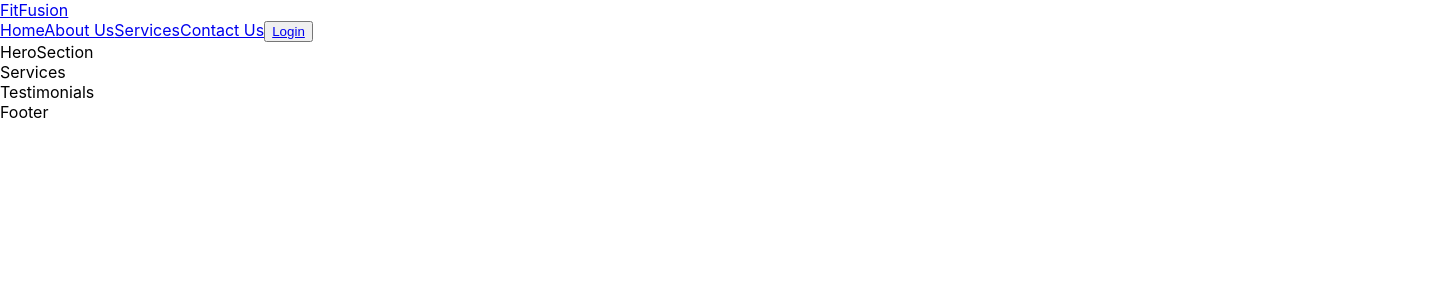
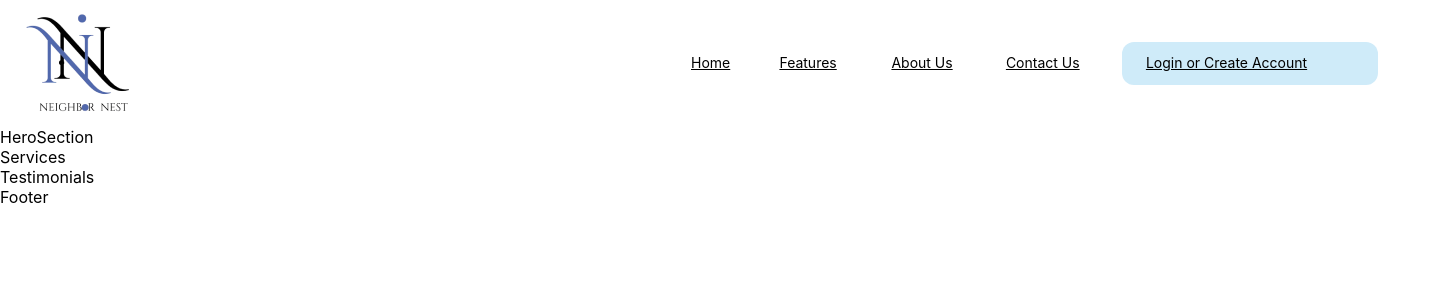
Before and after one commit to jammie-commits/neighbor-nest-front-end, a React (Create React App) app in the folder neighbornest/: page / in a window 1280 px wide. Shown: the top 300 px of the page, 1440 px wide, since content can reach past the window. Built offline with nearby package versions, Linux system fonts and the light colour scheme.

Commit message:
header complete

```diff
--- a/neighbornest/src/App.css
+++ b/neighbornest/src/App.css
@@ -1,10 +1,16 @@
+:root {
+  --default-font-family: -apple-system, BlinkMacSystemFont, "Segoe UI", Roboto,
+    Ubuntu, "Helvetica Neue", Helvetica, Arial, "PingFang SC",
+    "Hiragino Sans GB", "Microsoft Yahei UI", "Microsoft Yahei",
+    "Source Han Sans CN", sans-serif;
+}
 
-.main-container {
+.header-container {
   overflow: hidden;
 }
 
-.main-container,
-.main-container * {
+.header-container,
+.header-container * {
   box-sizing: border-box;
 }
 
@@ -15,13 +21,13 @@ button {
   outline: 0;
 }
 
-.main-container {
+.header-container {
   position: relative;
   width: 1440px;
   height: 127px;
   margin: 0 auto;
 }
-.white-black-modern {
+.logo {
   position: absolute;
   width: 162px;
   height: 127px;
@@ -32,7 +38,7 @@ button {
   background-size: cover;
   z-index: 8;
 }
-.frame-1 {
+.navbar {
   display: flex;
   align-items: center;
   justify-content: flex-end;
@@ -117,7 +123,7 @@ button {
   white-space: nowrap;
   z-index: 5;
 }
-.frame-2 {
+.header-button {
   display: flex;
   align-items: flex-start;
   flex-wrap: nowrap;
--- a/neighbornest/src/components/Header.jsx
+++ b/neighbornest/src/components/Header.jsx
@@ -2,23 +2,20 @@ import React from 'react';
 import { Link } from 'react-router-dom';
 import '../App.css';
 
-const Header = () => {
+export default function Header() {
   return (
-    <header className='header'>
+    <header className='header-container'>
       <div className='logo'>
-        <Link to="/">FitFusion</Link>
       </div>
       <nav className='navbar'>
-        <Link to="/">Home</Link>
-        <Link to="/about-us">About Us</Link>
-        <Link to="/services">Services</Link>
-        <Link to="/contact-us">Contact Us</Link>
-        <button className='login-button'>
-          <Link to="/login">Login</Link>
+        <Link to="/" className='home'>Home</Link>
+        <Link to="/features" className='features'>Features</Link>
+        <Link to="/about-us" className='about-us'>About Us</Link>
+        <Link to="/contact-us" className='contact-us'>Contact Us</Link>
+        <button className='header-button'>
+          <Link to="/login-or-create-account" className='login-create-account'>Login or Create Account</Link>
         </button>
       </nav>
     </header>
   );
-};
-
-export default Header;
+}
--- a/neighbornest/src/pages/AboutUs.jsx
+++ b/neighbornest/src/pages/AboutUs.jsx
@@ -0,0 +1,9 @@
+import React from 'react'
+
+function AboutUs() {
+  return (
+    <div>AboutUs</div>
+  )
+}
+
+export default AboutUs
--- a/neighbornest/src/pages/ContactUs.jsx
+++ b/neighbornest/src/pages/ContactUs.jsx
@@ -0,0 +1,9 @@
+import React from 'react'
+
+function ContactUs() {
+  return (
+    <div>ContactUs</div>
+  )
+}
+
+export default ContactUs
--- a/neighbornest/src/pages/Login.jsx
+++ b/neighbornest/src/pages/Login.jsx
@@ -0,0 +1,9 @@
+import React from 'react'
+
+function Login() {
+  return (
+    <div>Login</div>
+  )
+}
+
+export default Login
```
